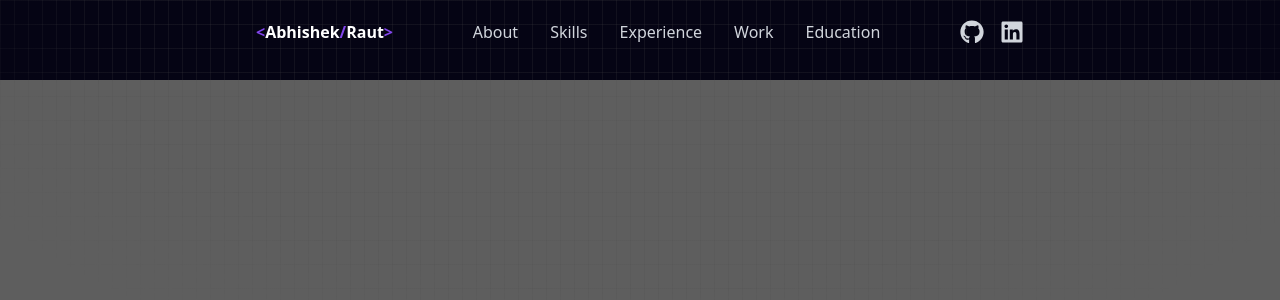
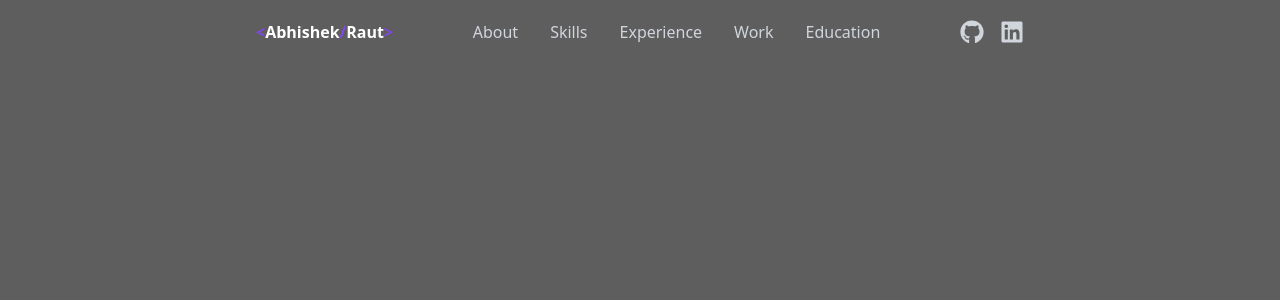
Before and after one commit to raut-abhishek/Portfolio_WebApp, a React (Vite) app: page / in a window 1280 px wide. Shown: the top 300 px of the page. Built offline with nearby package versions, Linux system fonts and the light colour scheme.

Commit message:
removed styling

```diff
--- a/src/App.jsx
+++ b/src/App.jsx
@@ -1,18 +1,17 @@
 import React from "react";
 import Navbar from "./components/Navbar/Navbar";
+import BlurBlob from "./components/BlurBlob";
 
 
-const App = () => {
+const App = () =>  {
   return (
-    <div className="bg-[#050414]">
-      <div className="absolute inset-0 bg-[linear-gradient(to_right,#4f4f4f2e_1px,transparent_1px),linear-gradient(to_bottom,#4f4f4f2e_1px,transparent_1px)] bg-[size:14px_24px] [mask-image:radial-gradient(ellipse_60%_50%_at_50%_0%,#000_70%,transparent_100%)]"></div>
+    <div >
+      <div>
+        <Navbar />
+        {/* <BlurBlob/> */}
+      </div>
+    </div>
+  )
+}
 
-      <div className="relative pt-20">
-        <Navbar />
-      </div>
-
-    </div>
-  );
-};
-
-export default App;
+export default App
```
